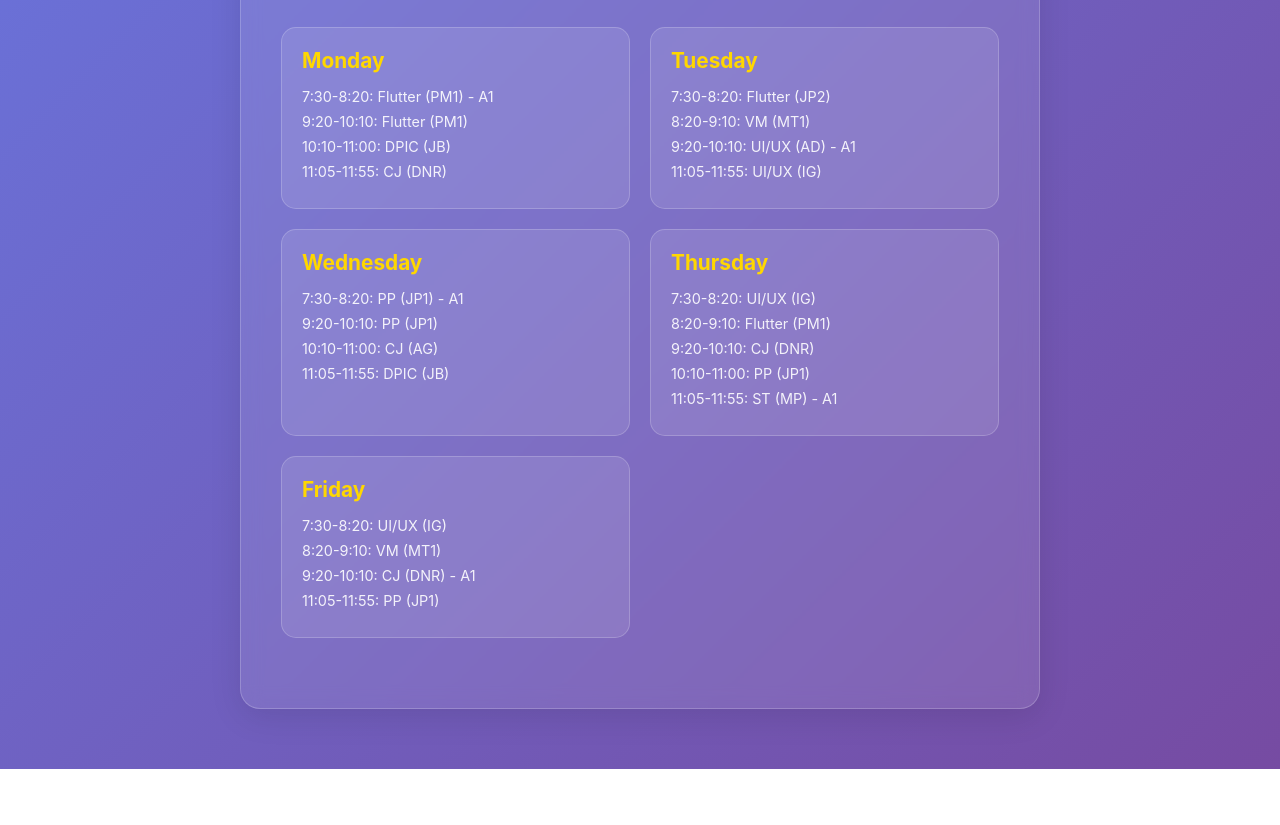
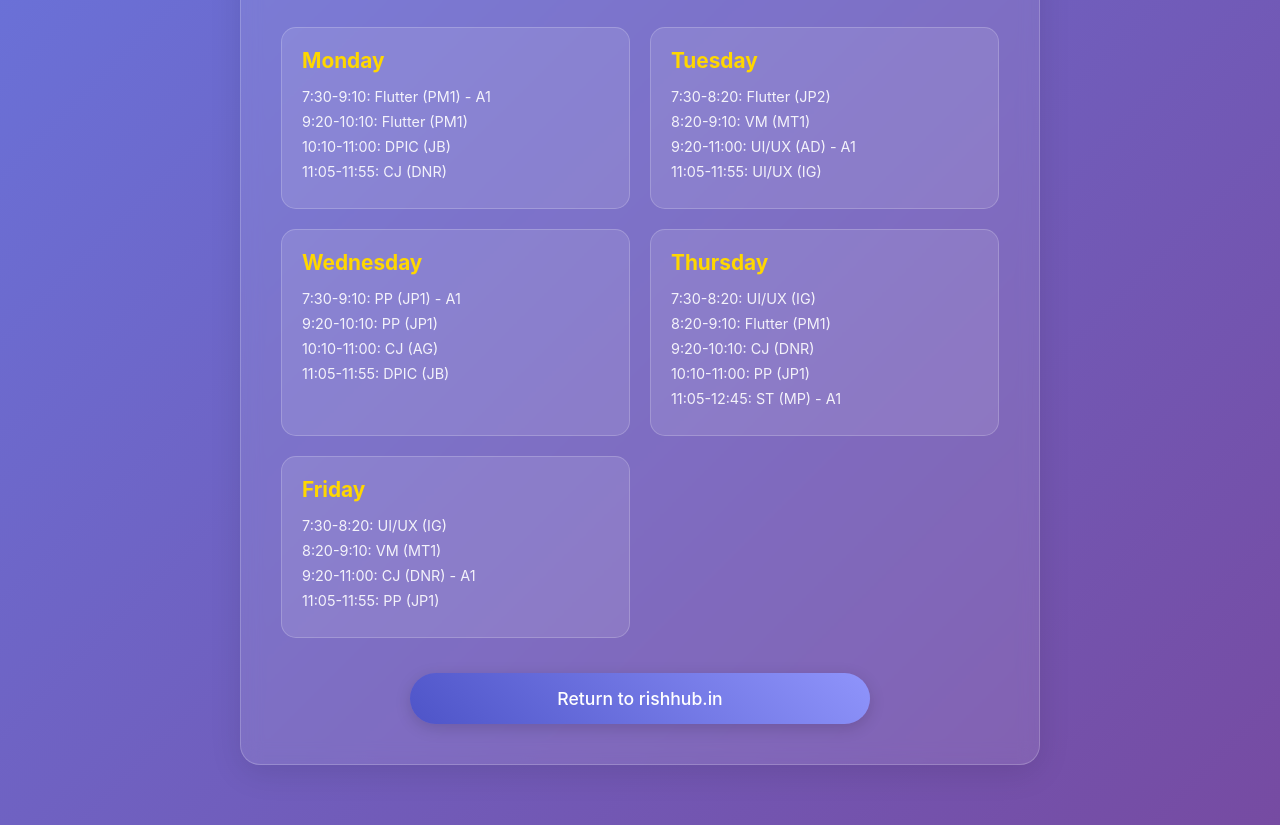
Before and after one commit to SerieuxHope/rishhub, a plain HTML site: page college_timetable.html in a window 1280 px wide. Shown: the part 765-1590 px from the top of the page. Before the commit the page ends 1534 px from the top, so only its background shows below. Drawn offline with Linux system fonts and the light colour scheme.

Commit message:
Update college_timetable.html

```diff
--- a/college_timetable.html
+++ b/college_timetable.html
@@ -1,8 +1,8 @@
 <!DOCTYPE html>
 <html lang="en">
 <head>
-    <meta charset="UTF-8">
-    <meta name="viewport" content="width=device-width, initial-scale=1.0">
+  <meta charset="UTF-8" />
+  <meta name="viewport" content="width=device-width, initial-scale=1.0" />
   <title>College Timetable</title>
   <style>
     body {
@@ -98,6 +98,31 @@
       margin: 10px 0;
       line-height: 1.5;
     }
+
+    /* Return to rishhub.in button styling */
+    .return-btn {
+      display: block;
+      width: 100%;
+      max-width: 400px;
+      margin: 35px auto 0 auto;
+      padding: 15px 30px;
+      background: linear-gradient(45deg, #4e54c8, #8f94fb);
+      color: white;
+      text-decoration: none;
+      border-radius: 50px;
+      text-align: center;
+      font-size: 1.1em;
+      font-weight: 500;
+      box-shadow: 0 4px 16px rgba(0,0,0,0.15);
+      transition: all 0.3s ease;
+      cursor: pointer;
+      border: none;
+    }
+    .return-btn:hover {
+      transform: translateY(-2px);
+      background: linear-gradient(45deg, #8f94fb, #4e54c8);
+      text-decoration: underline;
+    }
   </style>
 </head>
 <body>
@@ -105,8 +130,8 @@
     <h1>SOU College Timetable <br>(BCA - 3rd Sem : A1 Batch)</h1>
 
     <div class="info">
-            <strong>Semester Duration :</strong> August 11, 2025 - November 8, 2025<br>
-            <strong>Reminder :</strong> 10 minutes before each class<br>
+      <strong>Semester Duration :</strong> August 11, 2025 - November 8, 2025<br />
+      <strong>Reminder :</strong> 10 minutes before each class<br />
       <strong>Compatible with :</strong> Apple Calendar, Google Calendar, Outlook
     </div>
 
@@ -128,7 +153,7 @@
     <div class="schedule-grid">
       <div class="day-card">
         <div class="day-title">Monday</div>
-                <div class="class-item">7:30-8:20: Flutter (PM1) - A1</div>
+        <div class="class-item">7:30-9:10: Flutter (PM1) - A1</div>
         <div class="class-item">9:20-10:10: Flutter (PM1)</div>
         <div class="class-item">10:10-11:00: DPIC (JB)</div>
         <div class="class-item">11:05-11:55: CJ (DNR)</div>
@@ -138,13 +163,13 @@
         <div class="day-title">Tuesday</div>
         <div class="class-item">7:30-8:20: Flutter (JP2)</div>
         <div class="class-item">8:20-9:10: VM (MT1)</div>
-                <div class="class-item">9:20-10:10: UI/UX (AD) - A1</div>
+        <div class="class-item">9:20-11:00: UI/UX (AD) - A1</div>
         <div class="class-item">11:05-11:55: UI/UX (IG)</div>
       </div>
 
       <div class="day-card">
         <div class="day-title">Wednesday</div>
-                <div class="class-item">7:30-8:20: PP (JP1) - A1</div>
+        <div class="class-item">7:30-9:10: PP (JP1) - A1</div>
         <div class="class-item">9:20-10:10: PP (JP1)</div>
         <div class="class-item">10:10-11:00: CJ (AG)</div>
         <div class="class-item">11:05-11:55: DPIC (JB)</div>
@@ -156,17 +181,22 @@
         <div class="class-item">8:20-9:10: Flutter (PM1)</div>
         <div class="class-item">9:20-10:10: CJ (DNR)</div>
         <div class="class-item">10:10-11:00: PP (JP1)</div>
-                <div class="class-item">11:05-11:55: ST (MP) - A1</div>
+        <div class="class-item">11:05-12:45: ST (MP) - A1</div>
       </div>
 
       <div class="day-card">
         <div class="day-title">Friday</div>
         <div class="class-item">7:30-8:20: UI/UX (IG)</div>
         <div class="class-item">8:20-9:10: VM (MT1)</div>
-                <div class="class-item">9:20-10:10: CJ (DNR) - A1</div>
+        <div class="class-item">9:20-11:00: CJ (DNR) - A1</div>
         <div class="class-item">11:05-11:55: PP (JP1)</div>
       </div>
     </div>
+
+    <!-- Return to rishhub.in button -->
+    <a class="return-btn" href="https://rishhub.in" target="_blank" rel="noopener">
+      Return to rishhub.in
+    </a>
   </div>
 
   <script>
@@ -201,8 +231,6 @@
 TRIGGER:-PT10M
 END:VALARM
 END:VEVENT
-
-
 
 BEGIN:VEVENT
 UID:flutter-pm1-mon-920@silveroak.edu
@@ -294,8 +322,6 @@
 END:VALARM
 END:VEVENT
 
-
-
 BEGIN:VEVENT
 UID:uiux-ig-tue-1105@silveroak.edu
 DTSTART;TZID=Asia/Kolkata:20250806T110500
@@ -325,8 +351,6 @@
 TRIGGER:-PT10M
 END:VALARM
 END:VEVENT
-
-
 
 BEGIN:VEVENT
 UID:pp-jp1-wed-920@silveroak.edu
@@ -448,8 +472,6 @@
 END:VALARM
 END:VEVENT
 
-
-
 BEGIN:VEVENT
 UID:uiux-ig-fri-730@silveroak.edu
 DTSTART;TZID=Asia/Kolkata:20250808T073000
@@ -495,8 +517,6 @@
 END:VALARM
 END:VEVENT
 
-
-
 BEGIN:VEVENT
 UID:pp-jp1-fri-1105@silveroak.edu
 DTSTART;TZID=Asia/Kolkata:20250808T110500
```
Lines whose indentation alone changed are shown as unchanged.
